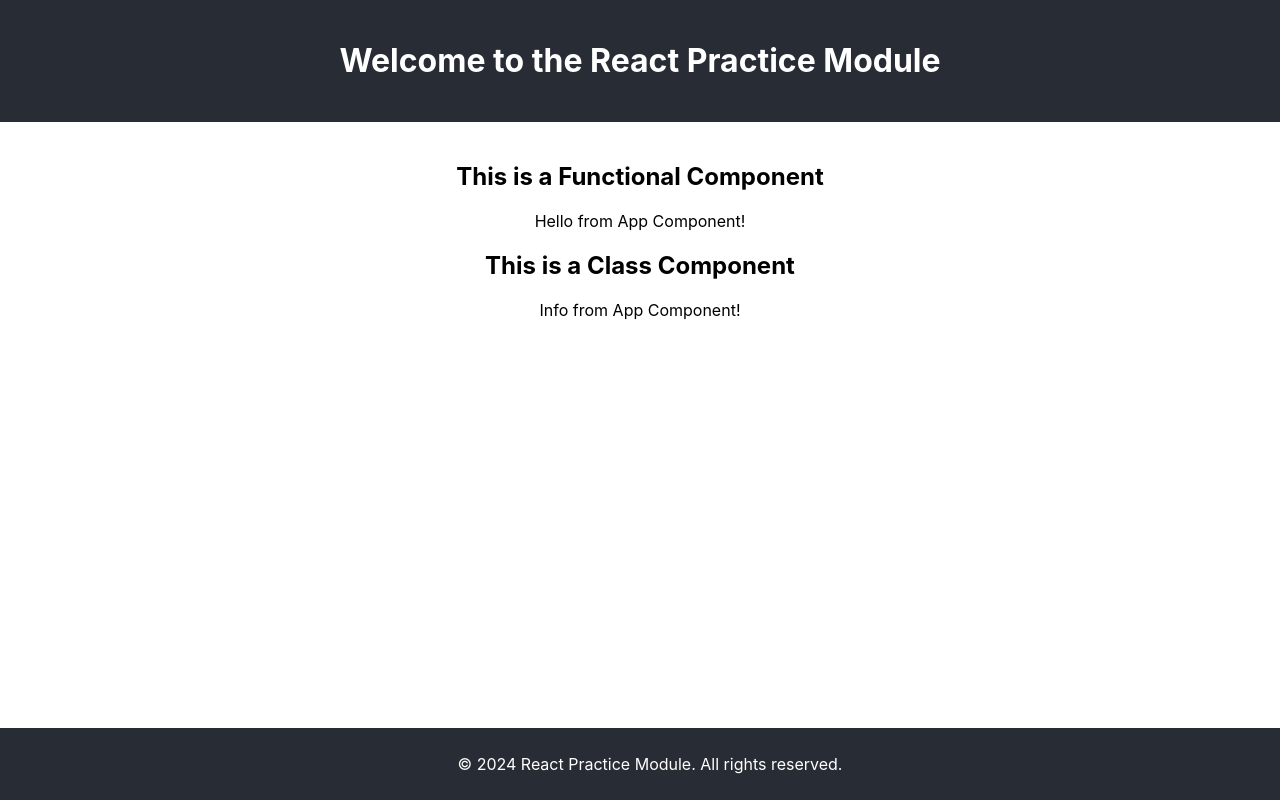
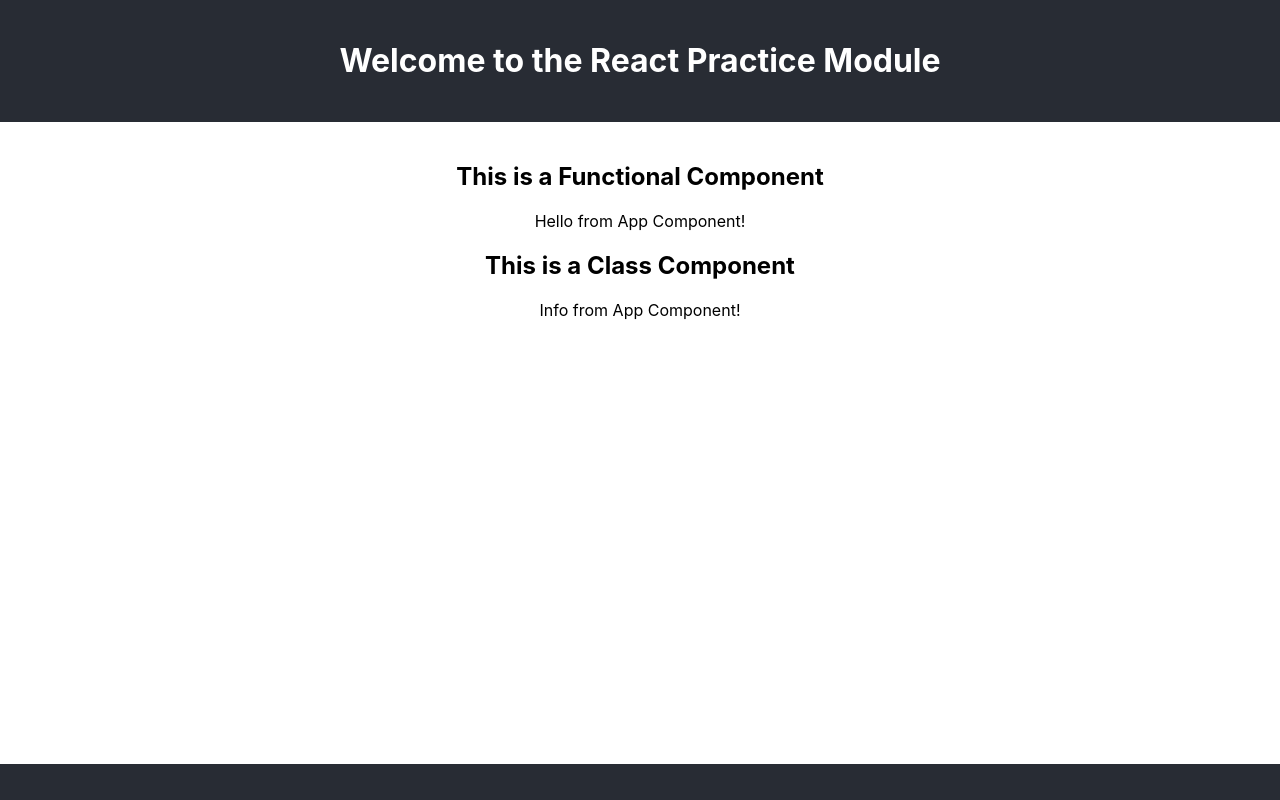
Before and after one commit to ipung-uhb/praktikumreact, a React (Create React App) app: page / in a window 1280 px wide. Built offline with nearby package versions, Linux system fonts and the light colour scheme.

Commit message:
add copyright props at footer

```diff
--- a/src/components/Footer.jsx
+++ b/src/components/Footer.jsx
@@ -1,9 +1,9 @@
 import React from 'react';
 
-const Footer = () => {
+const Footer = (props) => {
     return (
         <footer>
-            <p>&copy; 2024 React Practice Module. All rights reserved.</p>
+            <p>{props.copyright}</p>
         </footer>
     );
 }
```
